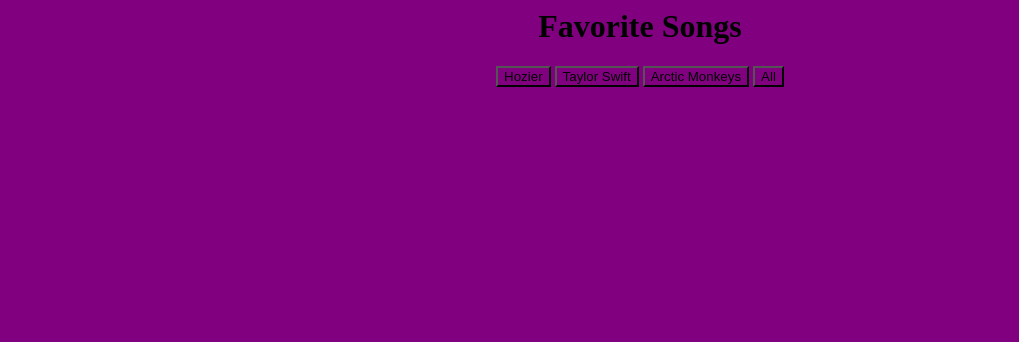
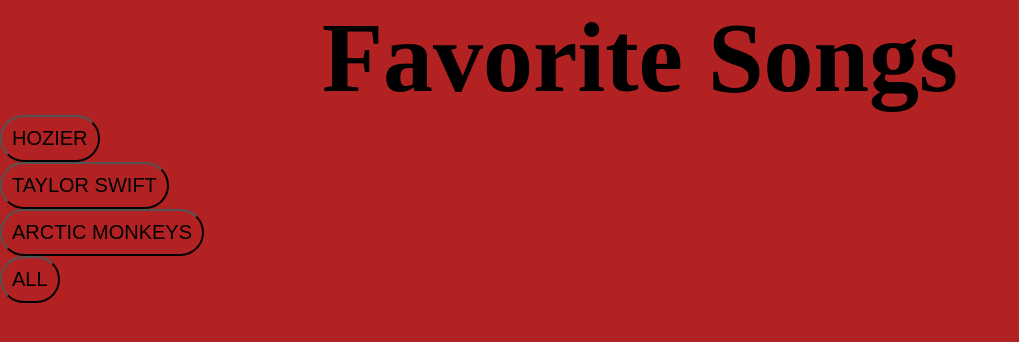
Before and after one commit to staten-island-tech/vite-project-cassidyrobles, a website built with Vite: page vite-project/index.html in a window 1280 px wide. Shown: the whole page, without its empty margins (0-1019 px from the left). Built offline with nearby package versions, Linux system fonts and the light colour scheme.

Commit message:
uhuhhhnhn

```diff
--- a/vite-project/index.html
+++ b/vite-project/index.html
@@ -5,7 +5,7 @@
     <title>Media Queries and Responsiveness</title>
   </head>
   <body class="cool">
-    <h1 id="header1">Favorite Songs</h1>
+    <h1 class="header1">Favorite Songs</h1>
     <div class="main">
       <button class="btn">Hozier</button>
       <button class="btn">Taylor Swift</button>
--- a/vite-project/styles/style.css
+++ b/vite-project/styles/style.css
@@ -2,19 +2,32 @@
 body,
 html {
   box-sizing: border-box;
-  background-color: purple;
   text-align: center;
+  background-color: firebrick;
+  font-size: 100px;
+  padding:0;
+  margin:0;
 };
 
+h1{
+  padding:2px;
+}
 
 
 .btn{
+
+    text-transform: uppercase;
+    text-decoration: none;
     display: inline-block;
-    font-size: 8rem;
+    font-size: 20px;
+    border-radius: 6rem;
     transition: all 0.2s;
     position: relative;
     animation: moveInBottom 0.5s ease-out 0.75s;
     animation-fill-mode: backwards;
-
-
+    display: flex;
+    flex-wrap: wrap;
+    justify-content: space-evenly;
+    padding:10px;
+    align-items: center;
 };
```
